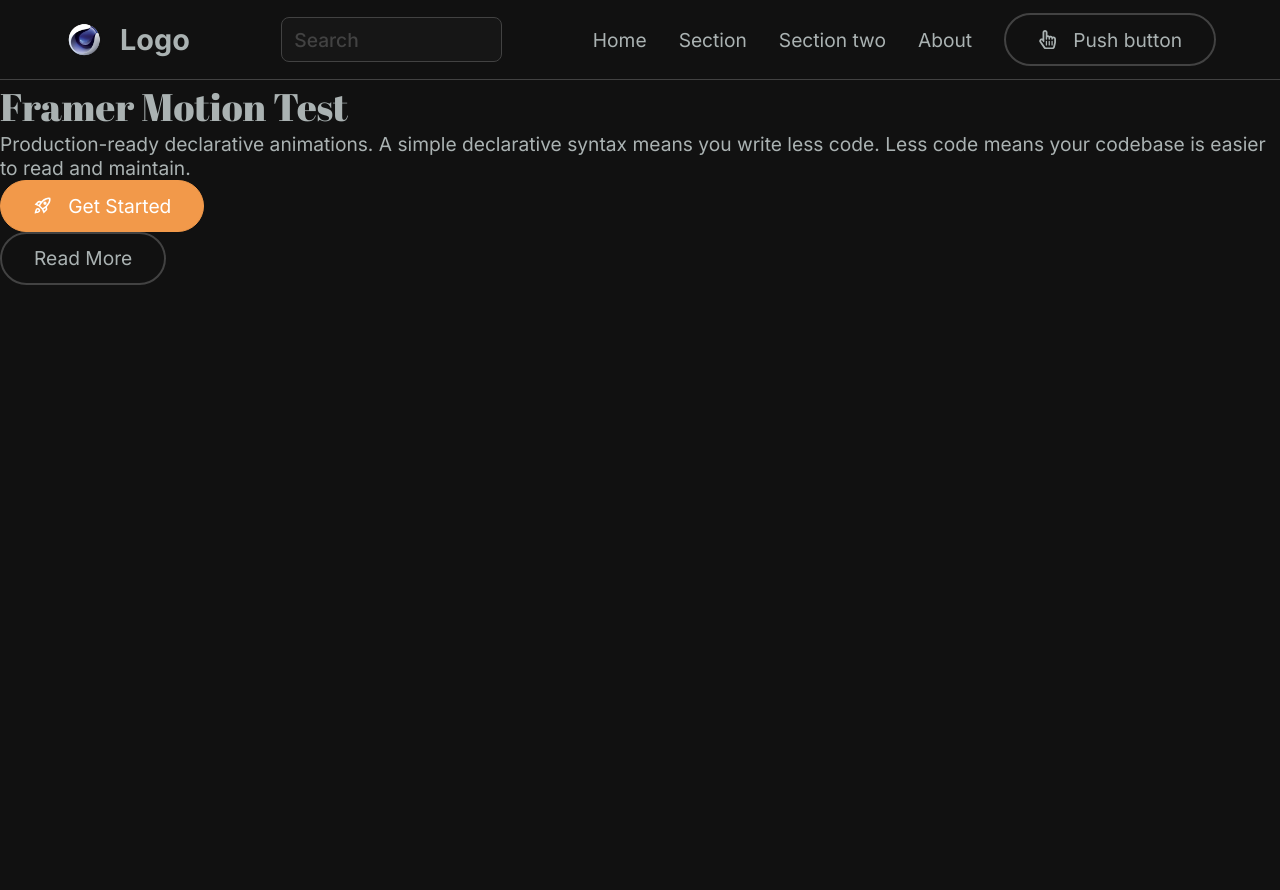
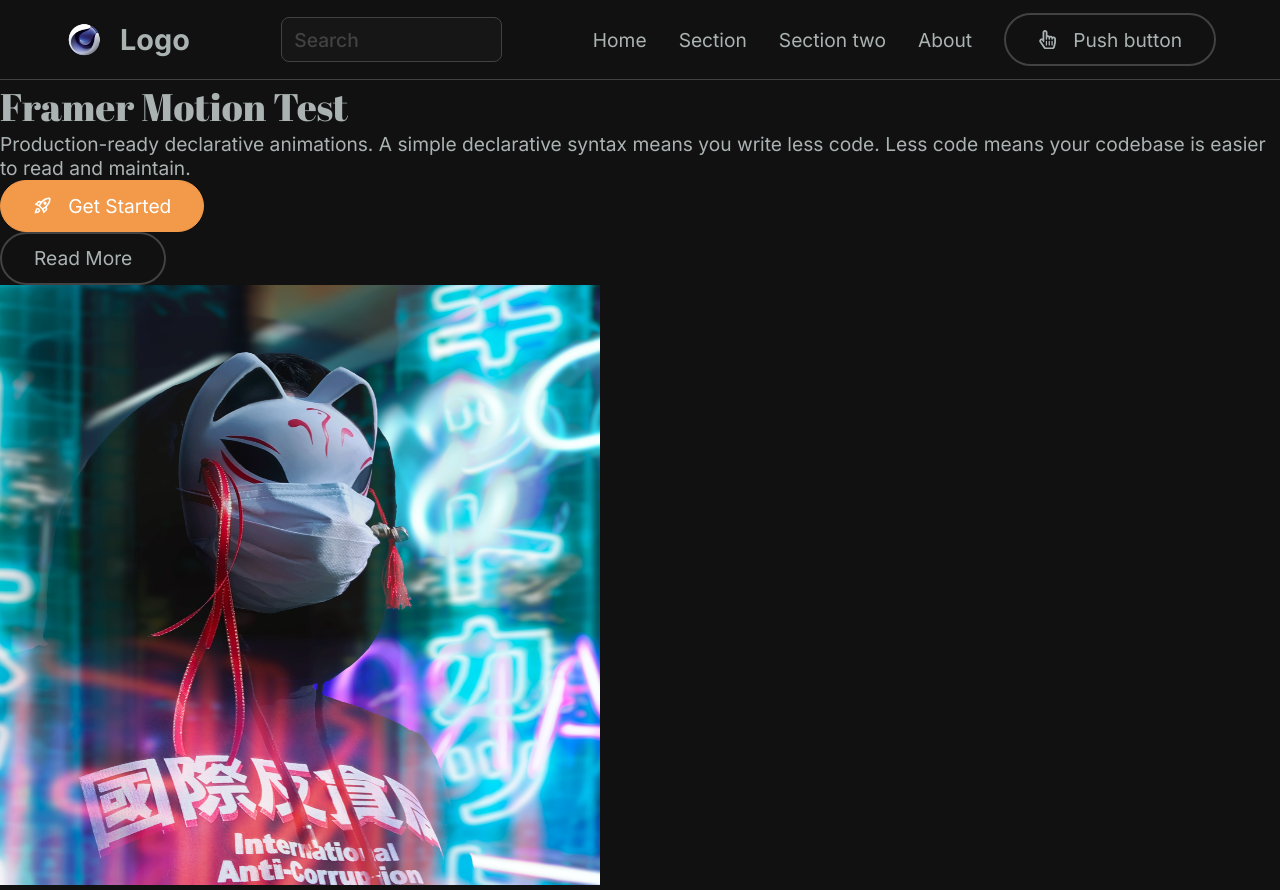
Before and after one commit to SebastianSloma/next_website, a Next.js app: page / in a window 1280 px wide. Before the commit the page ends 800 px from the top, so only its background shows below. Built offline with nearby package versions, Linux system fonts and the light colour scheme.

Commit message:
added hero image

```diff
--- a/app/Components/Header/Header.tsx
+++ b/app/Components/Header/Header.tsx
@@ -59,6 +59,17 @@
                     <Button name='Read More'/>
                     </div>
 				</div>
+                <div className='image-content'>
+                    <div className='image'>
+                        <Image src='/images/anton.jpeg'
+                        alt='hero'
+                        width={600}
+                        height={600}
+                        />
+
+                    </div>
+
+                </div>
 			</div>
 		</HeaderStyled>
 	);
```
